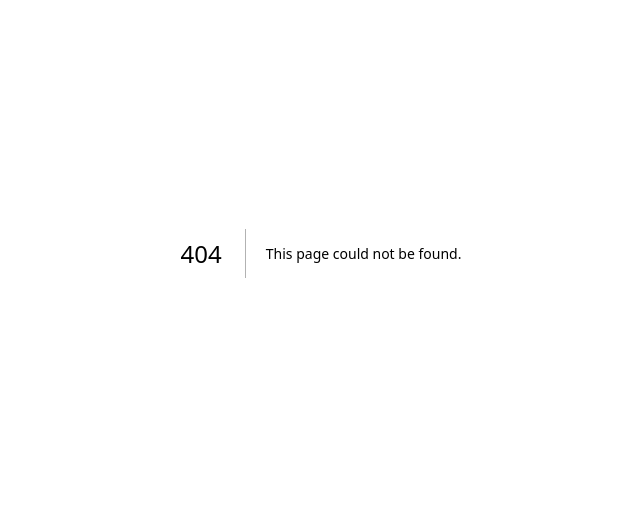
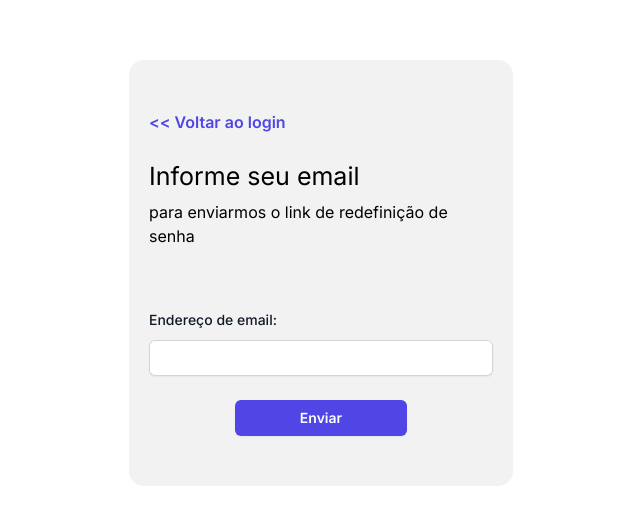
Before and after one commit to GGNOOB1/front-clientes, a Next.js app: page /recuperarSenha in a window 1280 px wide. Before the commit this address had no page. Shown: the part 147-672 px from the top of the page, without its empty margins (319-959 px from the left). Built offline with nearby package versions, Linux system fonts and the light colour scheme.

Commit message:
Add: Fluxo de recuperação de senha

```diff
--- /dev/null
+++ b/src/app/recuperarSenha/page.tsx
@@ -0,0 +1,130 @@
+"use client";
+import { useEffect, useState } from "react";
+import "./recuperarSenha.css";
+import { recuperarSenhaUrl } from "@/utils/apiUrl";
+import Swal from "sweetalert2";
+import { useRouter } from "next/navigation";
+
+export default function RecuperarSenha() {
+  const [email, setEmail] = useState("");
+  const [isLoading, setIsLoading] = useState(false);
+  const [loadingText, setLoadingText] = useState("Carregando");
+  const router = useRouter();
+
+  const setarEmail = (e: any) => {
+    setEmail(e.target.value);
+  };
+
+  const updateLoadingText = () => {
+    setLoadingText((prevText) => {
+      if (prevText === "Carregando...") {
+        return "Carregando";
+      } else {
+        return prevText + ".";
+      }
+    });
+  };
+
+  useEffect(() => {
+    let interval: any;
+
+    if (isLoading) {
+      interval = setInterval(updateLoadingText, 500); // Atualize a cada meio segundo
+    } else {
+      setLoadingText("Carregando"); // Reinicie o texto quando não estiver carregando
+    }
+
+    return () => {
+      clearInterval(interval); // Limpe o intervalo ao desmontar o componente
+    };
+  }, [isLoading]);
+
+  const envioForm = async (e: React.FormEvent<HTMLFormElement>) => {
+    setIsLoading(true);
+    e.preventDefault();
+
+    try {
+      const response = await fetch(recuperarSenhaUrl.api_local, {
+        method: "POST",
+        headers: {
+          "Content-Type": "application/json",
+        },
+        body: JSON.stringify({ email }),
+      });
+
+      if (response.ok) {
+        const data = await response.json();
+        Swal.fire("Bom trabalho!", data.message, "success");
+        router.push("/login");
+      } else {
+        if (response.status === 400) {
+          const errorData = await response.json();
+          Swal.fire("Deu errado!", errorData.message, "error");
+        }
+      }
+    } catch (error) {
+      console.error(
+        "Erro ao enviar solicitação de redefinição de senha",
+        error
+      );
+    } finally {
+      setIsLoading(false);
+    }
+  };
+
+  return (
+    <>
+      <div className="flex min-h-full flex-1 flex-col justify-center px-6 py-12 lg:px-8">
+        <div className="mt-10 sm:mx-auto sm:w-full sm:max-w-sm">
+          <div className="container">
+            <div className="descriptionForm">
+              <a
+                href="/login"
+                className="font-semibold text-indigo-600 hover:text-indigo-500 "
+              >
+                {"<<"} Voltar ao login
+              </a>
+              <br />
+              <br />
+              <h1 className="labelEmail">Informe seu email</h1>
+              <p className="pEmail">
+                para enviarmos o link de redefinição de senha
+              </p>
+            </div>
+
+            <form className="space-y-6" onSubmit={envioForm}>
+              <div>
+                <label
+                  htmlFor="email"
+                  className="block text-sm font-medium leading-6 text-gray-900"
+                >
+                  Endereço de email:
+                </label>
+                <div className="mt-2">
+                  <input
+                    id="email"
+                    name="email"
+                    type="email"
+                    autoComplete="email"
+                    required
+                    className="block w-full rounded-md border-0 py-1.5 text-gray-900 shadow-sm ring-1 ring-inset ring-gray-300 placeholder:text-gray-400 focus:ring-2 focus:ring-inset focus:ring-indigo-600 sm:text-sm sm:leading-6"
+                    onChange={setarEmail}
+                  />
+                </div>
+              </div>
+
+              <div className="divButton">
+                <button
+                  type="submit"
+                  className="button flex w-full justify-center rounded-md bg-indigo-600 px-3 py-1.5 text-sm font-semibold leading-6 text-white shadow-sm hover:bg-indigo-500 focus-visible:outline focus-visible:outline-2 focus-visible:outline-offset-2 focus-visible:outline-indigo-600"
+                >
+                  {!isLoading ? "Enviar" : loadingText}
+                </button>
+              </div>
+            </form>
+          </div>
+        </div>
+      </div>
+    </>
+  );
+}
--- /dev/null
+++ b/src/app/recuperarSenha/recuperarSenha.css
@@ -0,0 +1,30 @@
+.descriptionForm h1 {
+    text-align: left;
+    margin-bottom: 5px;
+    font-size: 25px;
+}
+
+.descriptionForm p {
+    margin-bottom: 10px;
+}
+
+.descriptionForm {
+    padding-bottom: 50px;
+}
+
+.container {
+    padding: 50px 20px;
+    background-color: #f2f2f2;
+    border-radius: 15px;
+}
+
+.button {
+    width: 50%;
+}
+
+.divButton {
+    display: flex;
+    align-items: center;
+    justify-content: center;
+
+}
```
